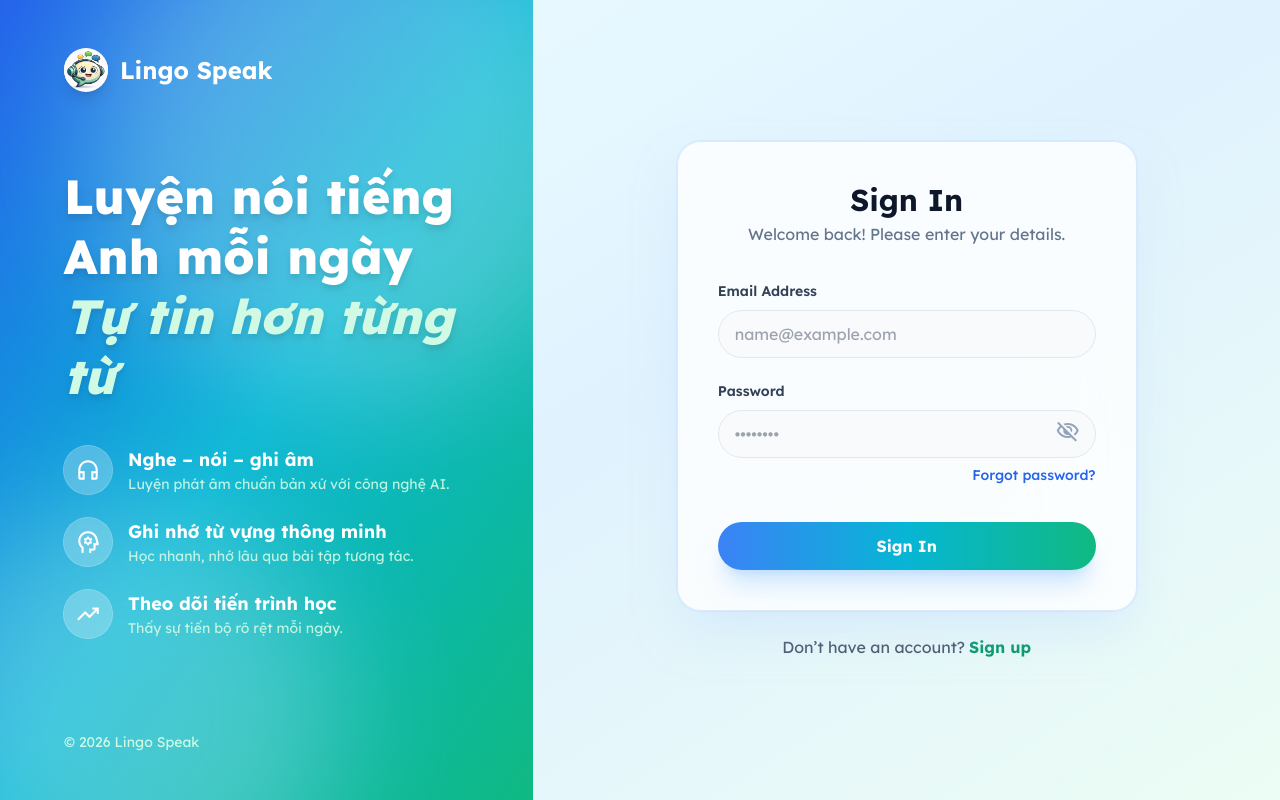
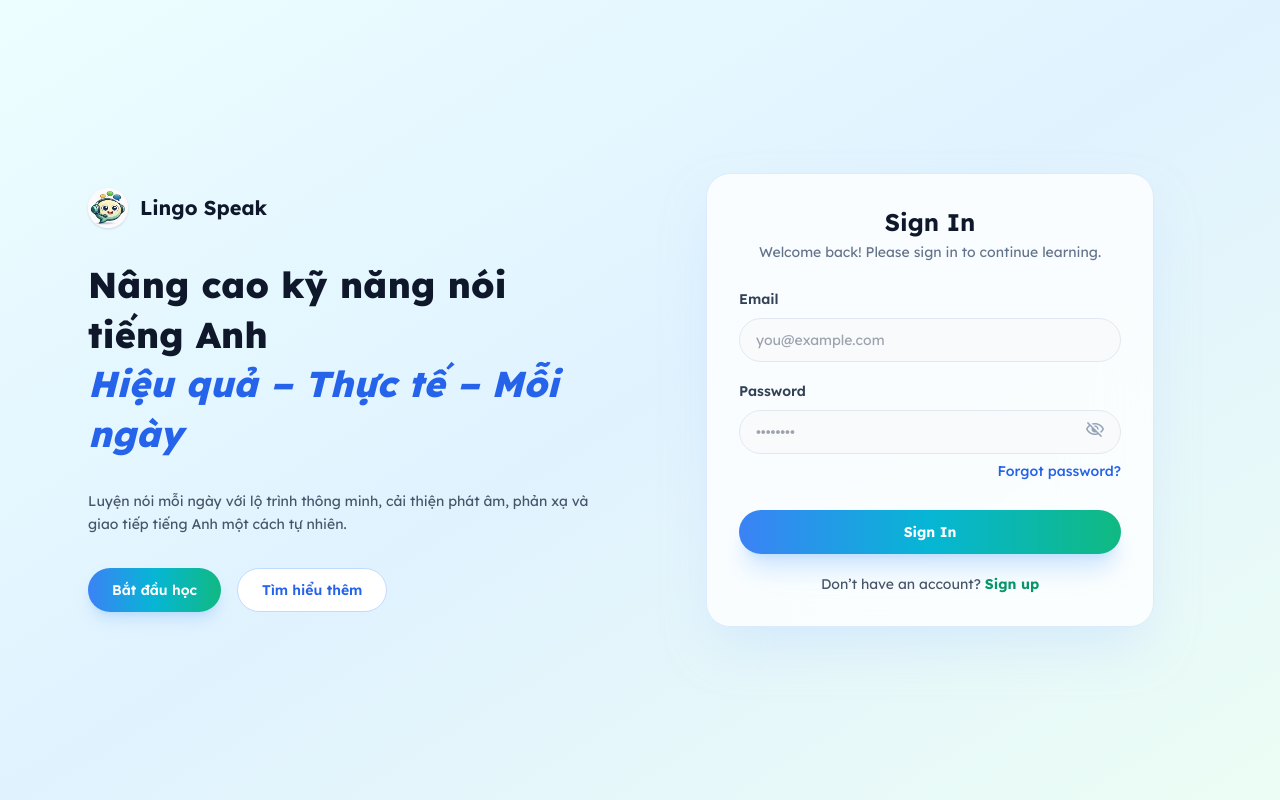
Before and after one commit to chaunhattang/LingoSpeak, a React (Vite) app in the folder my-react-app/: page /login in a window 1280 px wide. Built offline with nearby package versions, Linux system fonts and the light colour scheme.

Commit message:
signin
signin

```diff
--- a/my-react-app/src/pages/SignIn.tsx
+++ b/my-react-app/src/pages/SignIn.tsx
@@ -12,125 +12,91 @@ const SignIn: React.FC = () => {
   return (
     <div
       className="
-        relative flex min-h-screen w-full overflow-hidden font-display antialiased
+        min-h-screen w-full flex items-center justify-center
         bg-gradient-to-br from-[#ecfeff] via-[#e0f2fe] to-[#ecfdf5]
-        transition-colors duration-300
+        font-display
       "
     >
-      {/* LEFT BRAND */}
-      <aside
-        className="
-          hidden lg:flex lg:w-5/12 relative flex-col justify-center
-          bg-gradient-to-br from-blue-600 via-cyan-500 to-emerald-500
-          overflow-hidden
-        "
-      >
-        {/* Glow */}
-        <div className="absolute inset-0 opacity-25 pointer-events-none">
-          <div className="absolute right-[-15%] top-[-15%] w-[520px] h-[520px] rounded-full bg-white blur-3xl" />
-          <div className="absolute left-[-15%] bottom-[-15%] w-[420px] h-[420px] rounded-full bg-white blur-3xl" />
+      <div className="w-full max-w-6xl grid grid-cols-1 lg:grid-cols-2 gap-14 px-6">
+        {/* LEFT CONTENT */}
+        <div className="flex flex-col justify-center gap-8">
+          {/* Logo */}
+          <div className="flex items-center gap-3">
+            <div className="w-10 h-10 bg-white rounded-xl flex items-center justify-center shadow">
+              <img src={logo} alt="logo" className="rounded-full" />
+            </div>
+            <h2 className="text-xl font-bold text-slate-900">Lingo Speak</h2>
           </div>
 
-        <div className="relative z-10 px-16 py-12 flex flex-col h-full justify-between">
-          {/* Logo */}
-          <div className="flex items-center gap-3">
-            <div className="w-11 h-11 bg-white rounded-xl flex items-center justify-center shadow-lg">
-              <img src={logo} alt="logo" className="rounded-full" />
-            </div>
-            <h2 className="text-white text-2xl font-bold">Lingo Speak</h2>
-          </div>
-
-          {/* Content */}
-          <div className="flex flex-col gap-10">
-            <h1 className="text-white text-5xl font-extrabold leading-tight drop-shadow-lg">
-              Luyện nói tiếng Anh mỗi ngày <br />
-              <span className="text-emerald-100 italic">
-                Tự tin hơn từng từ
+          <h1 className="text-4xl font-extrabold leading-snug text-slate-900">
+            Nâng cao kỹ năng nói tiếng Anh
+            <br />
+            <span className="text-blue-600 italic">
+              Hiệu quả – Thực tế – Mỗi ngày
             </span>
           </h1>
 
-            <div className="flex flex-col gap-6">
-              {[
-                {
-                  icon: "headphones",
-                  title: "Nghe – nói – ghi âm",
-                  desc: "Luyện phát âm chuẩn bản xứ với công nghệ AI.",
-                },
-                {
-                  icon: "psychology",
-                  title: "Ghi nhớ từ vựng thông minh",
-                  desc: "Học nhanh, nhớ lâu qua bài tập tương tác.",
-                },
-                {
-                  icon: "trending_up",
-                  title: "Theo dõi tiến trình học",
-                  desc: "Thấy sự tiến bộ rõ rệt mỗi ngày.",
-                },
-              ].map((f, i) => (
-                <div key={i} className="flex items-start gap-4 group">
-                  <div
+          <p className="text-slate-600 max-w-xl text-sm leading-relaxed">
+            Luyện nói mỗi ngày với lộ trình thông minh, cải thiện phát âm, phản
+            xạ và giao tiếp tiếng Anh một cách tự nhiên.
+          </p>
+
+          <div className="flex gap-4">
+            <button
               className="
-                      h-12 w-12 flex items-center justify-center rounded-xl
-                      bg-white/25 backdrop-blur-md text-white
-                      ring-1 ring-white/40
-                      transition-all duration-300
-                      group-hover:scale-110 group-hover:bg-white/40
+                h-11 px-6 rounded-xl text-white text-sm font-semibold
+                bg-gradient-to-r from-blue-500 via-cyan-500 to-emerald-500
+                shadow-lg shadow-blue-300/40
+                hover:scale-[1.03] transition
               "
             >
-                    <span className="material-symbols-outlined text-[26px]">
-                      {f.icon}
-                    </span>
-                  </div>
-                  <div>
-                    <h3 className="text-white text-lg font-bold">{f.title}</h3>
-                    <p className="text-emerald-100 text-sm opacity-90">
-                      {f.desc}
-                    </p>
-                  </div>
-                </div>
-              ))}
+              Bắt đầu học
+            </button>
+
+            <button
+              className="
+                h-11 px-6 rounded-xl text-sm font-semibold text-blue-600
+                bg-white border border-blue-200
+                hover:bg-blue-50 transition
+              "
+            >
+              Tìm hiểu thêm
+            </button>
           </div>
         </div>
 
-          <p className="text-emerald-100 text-sm mt-5">© 2026 Lingo Speak</p>
-        </div>
-      </aside>
-
         {/* RIGHT FORM */}
-      <main className="flex-1 flex items-center justify-center p-6 animate-[fadeIn_0.6s_ease-out]">
-        <div className="w-full max-w-[460px]">
+        <div className="flex items-center justify-center">
           <div
             className="
-              bg-white/80 backdrop-blur-2xl rounded-3xl p-10
+              w-full max-w-md bg-white/80 backdrop-blur-2xl
+              rounded-3xl p-8
               shadow-2xl shadow-blue-200/50
               border border-blue-100
-              ring-1 ring-blue-200/40
             "
           >
-            <div className="text-center mb-8">
-              <h2 className="text-3xl font-bold text-slate-900">Sign In</h2>
-              <p className="text-slate-500 mt-1">
-                Welcome back! Please enter your details.
+            <div className="text-center mb-6">
+              <h2 className="text-2xl font-bold text-slate-900">Sign In</h2>
+              <p className="text-slate-500 text-sm mt-1">
+                Welcome back! Please sign in to continue learning.
               </p>
             </div>
 
-            <form onSubmit={handleSubmit} className="flex flex-col gap-5">
+            <form onSubmit={handleSubmit} className="flex flex-col gap-4">
               {/* Email */}
               <div>
                 <label className="text-sm font-semibold text-slate-700">
-                  Email Address
+                  Email
                 </label>
                 <input
                   type="email"
                   required
-                  placeholder="name@example.com"
+                  placeholder="you@example.com"
                   className="
-                    mt-2 w-full h-12 px-4 rounded-xl
+                    mt-2 w-full h-11 px-4 rounded-xl text-sm
                     bg-slate-50 border border-slate-200
                     focus:outline-none
                     focus:ring-4 focus:ring-blue-300/40
-                    focus:border-blue-400
-                    transition
                   "
                 />
               </div>
@@ -146,12 +112,10 @@ const SignIn: React.FC = () => {
                     required
                     placeholder="••••••••"
                     className="
-                      w-full h-12 px-4 rounded-xl
+                      w-full h-11 px-4 rounded-xl text-sm
                       bg-slate-50 border border-slate-200
                       focus:outline-none
                       focus:ring-4 focus:ring-blue-300/40
-                      focus:border-blue-400
-                      transition
                     "
                   />
                   <button
@@ -162,7 +126,7 @@ const SignIn: React.FC = () => {
                       text-slate-400 hover:text-slate-600
                     "
                   >
-                    <span className="material-symbols-outlined">
+                    <span className="material-symbols-outlined text-[20px]">
                       {showPassword ? "visibility" : "visibility_off"}
                     </span>
                   </button>
@@ -182,26 +146,25 @@ const SignIn: React.FC = () => {
               <button
                 type="submit"
                 className="
-                  mt-4 h-12 rounded-xl text-white font-bold
+                  mt-3 h-11 rounded-xl text-white text-sm font-bold
                   bg-gradient-to-r from-blue-500 via-cyan-500 to-emerald-500
-                  hover:scale-[1.03]
                   shadow-xl shadow-blue-300/40
-                  transition-all duration-300
+                  hover:scale-[1.03] transition
                 "
               >
                 Sign In
               </button>
             </form>
-          </div>
 
-          <p className="mt-6 text-center text-slate-600">
+            <p className="mt-5 text-center text-sm text-slate-600">
               Don’t have an account?
               <a className="ml-1 font-bold text-emerald-600 hover:underline">
                 Sign up
               </a>
             </p>
           </div>
-      </main>
+        </div>
+      </div>
     </div>
   );
 };
```
Lines whose indentation alone changed are shown as unchanged.
